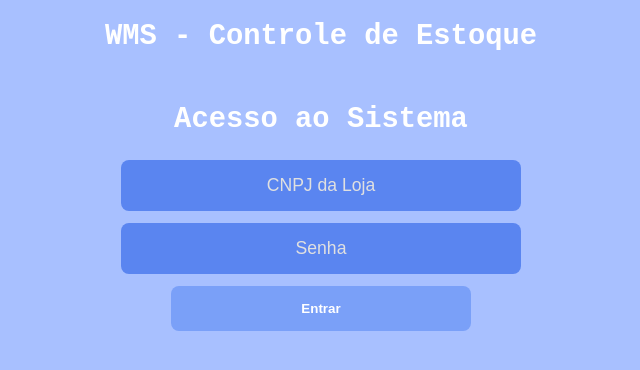
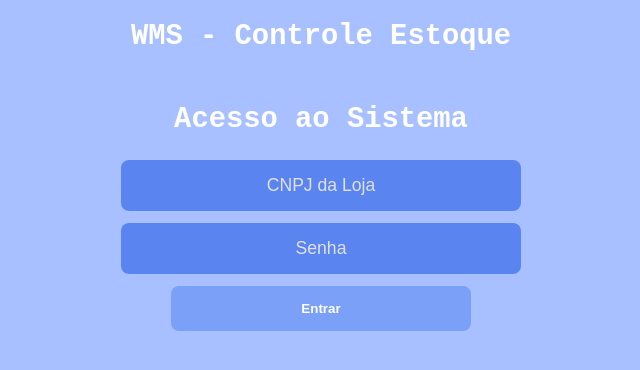
Before and after one commit to viniairam7/WMS, a plain HTML site: page index.html in a window 1280 px wide. Shown: the whole page, without its empty margins (319-959 px from the left). Drawn offline with Linux system fonts and the light colour scheme.

Commit message:
Update index.html

```diff
--- a/index.html
+++ b/index.html
@@ -9,7 +9,7 @@
 </head>
 <body>
 
-    <h1>WMS - Controle de Estoque</h1>
+    <h1>WMS - Controle Estoque</h1>
 
     <section id="login" class="tab">
         <h2>Acesso ao Sistema</h2>
```
